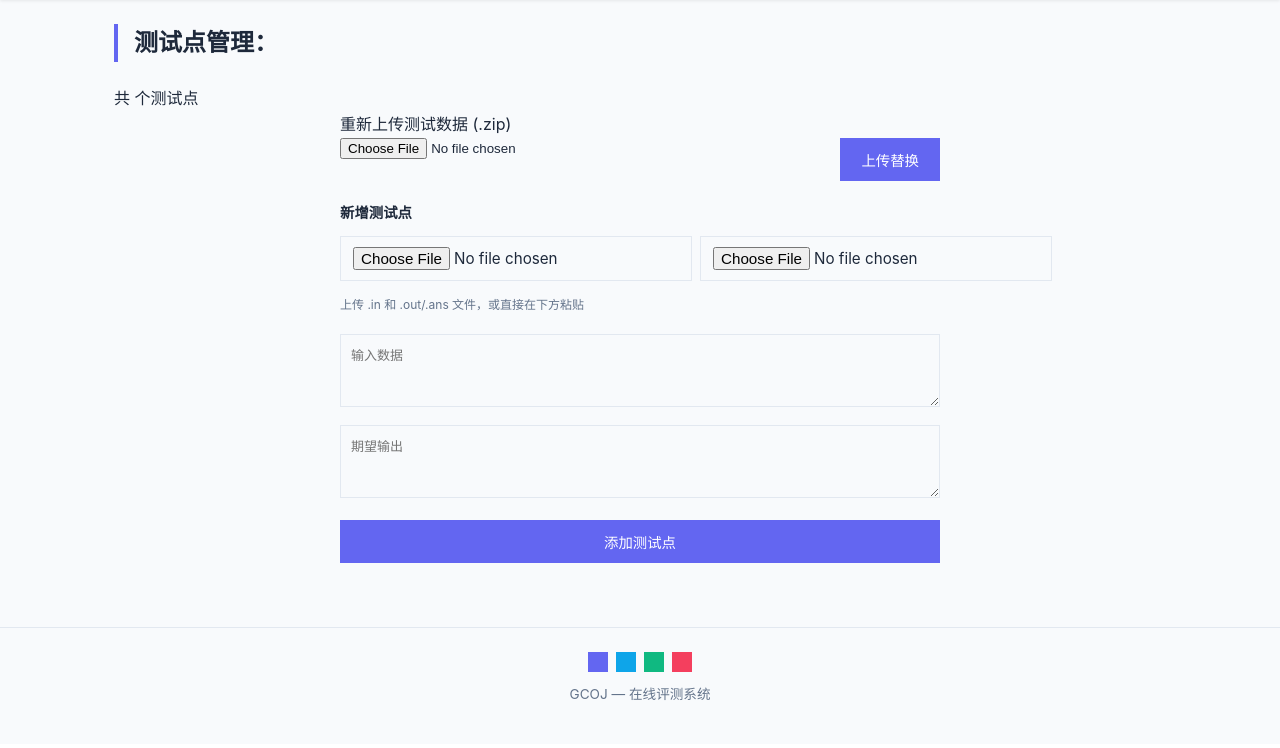
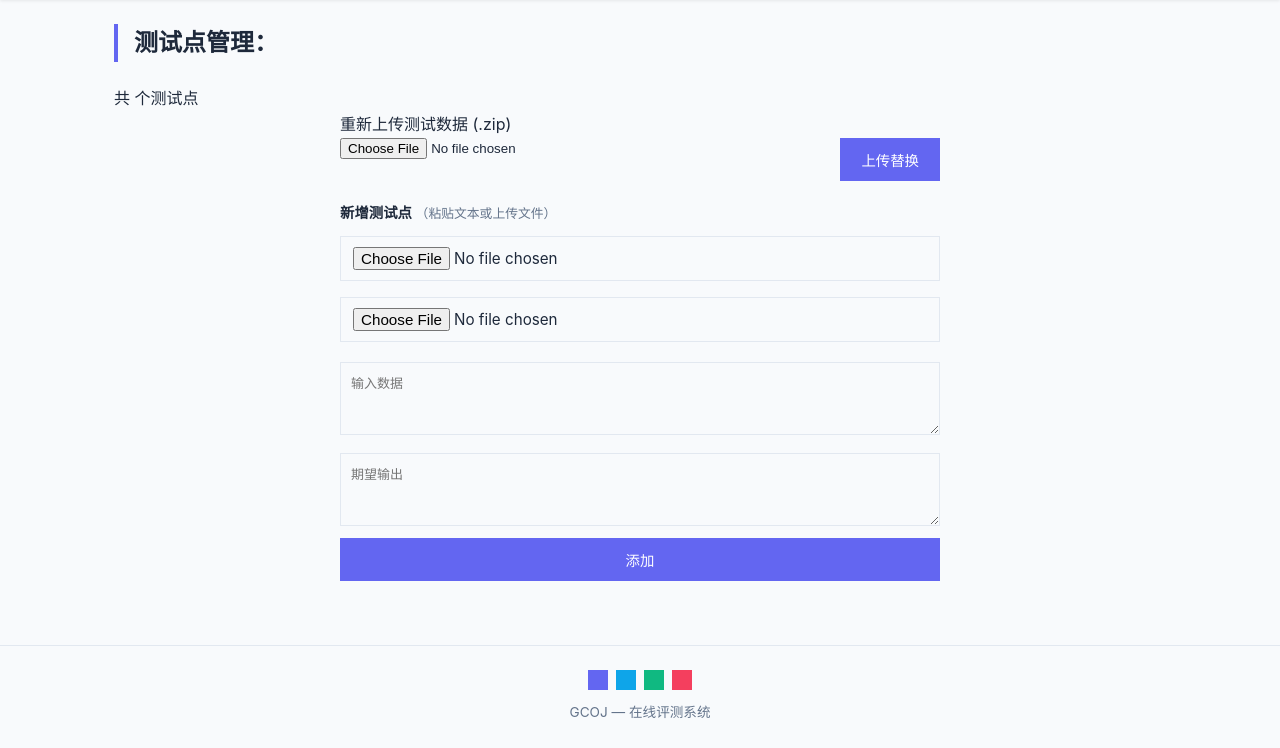
Before and after one commit to Graphcity123/GraphCityOJ, a Django app: template frontend/oj/templates/oj/problems/testcases.html in a window 1280 px wide. Shown: the part 56-804 px from the top of the page. Before the commit the page ends 757 px from the top, so only its background shows below. Run offline with Django 5.2, Linux system fonts and the light colour scheme; the template is opened without the code that fills it, so the values that code supplies are empty; some web fonts are replaced.

Commit message:
style: clean testcase form — auth-form styling, simple stacked layout

```diff
--- a/frontend/oj/templates/oj/problems/testcases.html
+++ b/frontend/oj/templates/oj/problems/testcases.html
@@ -33,16 +33,13 @@
 
 <form method="post" enctype="multipart/form-data" class="auth-form" style="max-width:600px;margin:0 auto">
     {% csrf_token %}
-    <label>新增测试点</label>
-    <div style="display:flex;gap:8px">
-        <input type="file" name="in_file" accept=".in" style="flex:1">
-        <input type="file" name="out_file" accept=".out,.ans" style="flex:1">
-    </div>
-    <p style="font-size:.75rem;color:var(--text-secondary);margin:2px 0 8px">上传 .in 和 .out/.ans 文件，或直接在下方粘贴</p>
+    <label>新增测试点 <span style="font-weight:400;color:var(--text-secondary);font-size:.8rem">（粘贴文本或上传文件）</span></label>
+    <input type="file" name="in_file" accept=".in" style="margin-bottom:4px">
+    <input type="file" name="out_file" accept=".out,.ans" style="margin-bottom:8px">
     <textarea name="tc_input" rows="3" placeholder="输入数据"
-              style="width:100%;font-family:'JetBrains Mono',monospace;padding:10px;border:1px solid var(--border);background:var(--bg);font-size:13px;margin-bottom:6px"></textarea>
+              style="font-family:'JetBrains Mono',monospace;padding:10px;border:1px solid var(--border);background:var(--bg);font-size:13px;margin-bottom:6px"></textarea>
     <textarea name="tc_output" rows="3" placeholder="期望输出"
-              style="width:100%;font-family:'JetBrains Mono',monospace;padding:10px;border:1px solid var(--border);background:var(--bg);font-size:13px"></textarea>
-    <button type="submit" name="action" value="add_tc" class="btn btn-primary" style="margin-top:10px">添加测试点</button>
+              style="font-family:'JetBrains Mono',monospace;padding:10px;border:1px solid var(--border);background:var(--bg);font-size:13px"></textarea>
+    <button type="submit" name="action" value="add_tc" class="btn btn-primary">添加</button>
 </form>
 {% endblock %}
```
